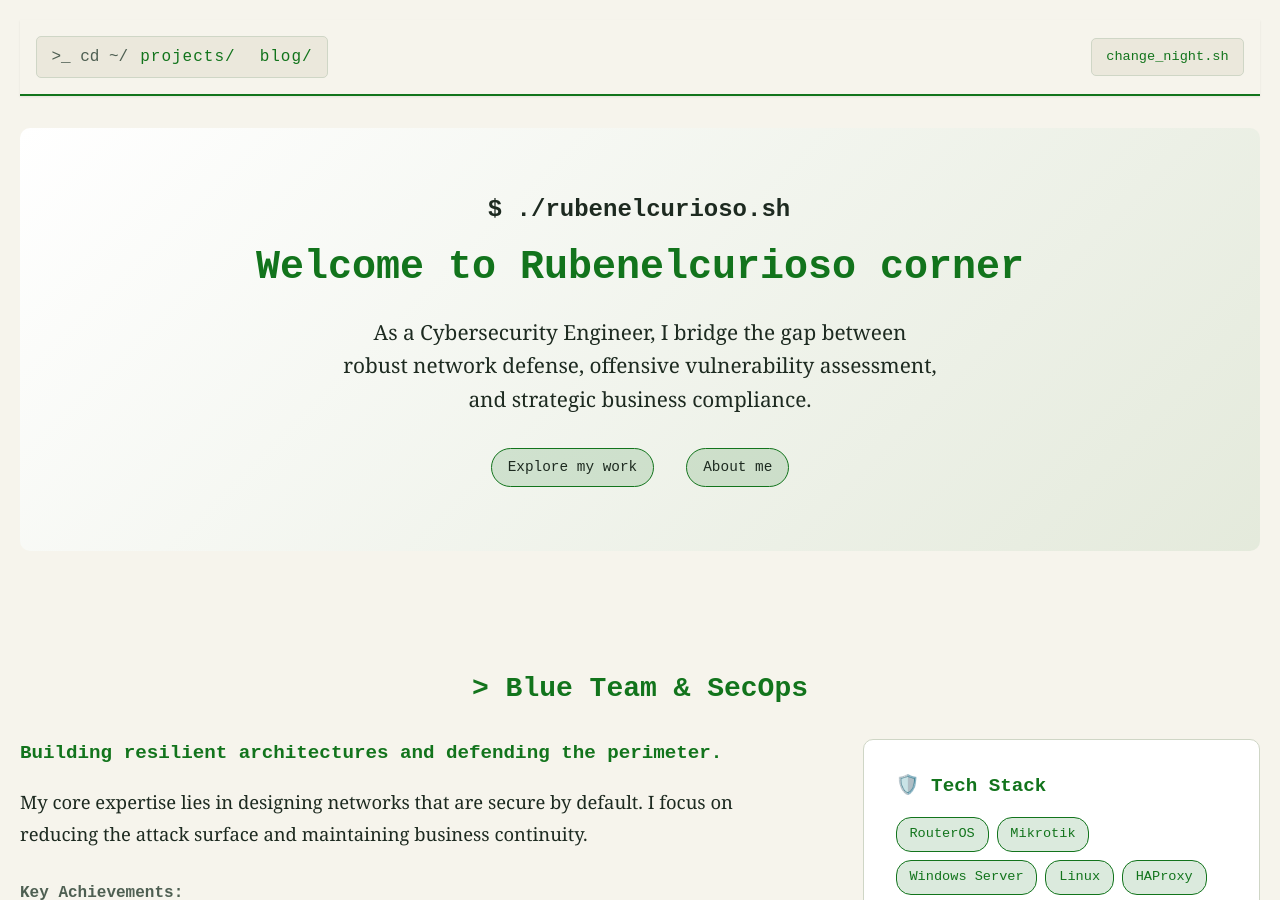
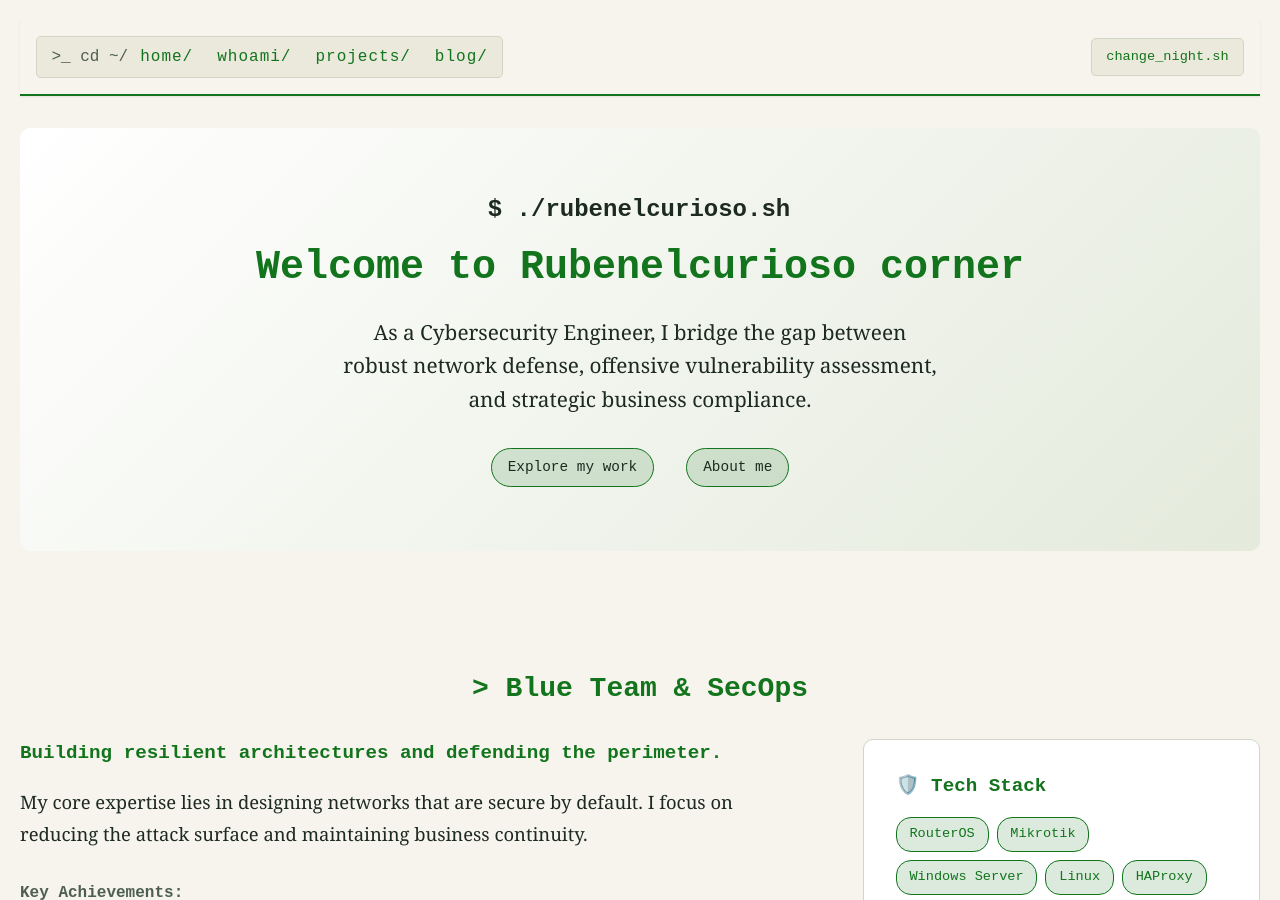
Before and after one commit to Rubenelcurioso/rubenelcurioso.github.io, a Jekyll site: the page built from index.html, in a window 1280 px wide and 900 px high. Built offline with Jekyll 4.4.1, drawn with Linux system fonts in a browser that asks for light colours.

Commit message:
fix: broken navbar links

```diff
--- a/index.html
+++ b/index.html
@@ -7,6 +7,8 @@ layout: default
     <div class="console">
       <span class="console-prompt" aria-hidden="true">&gt;_ cd ~/</span>
       <ul class="console-options">
+        <li><a href="~" title="Home">home/</a></li>
+        <li><a href="/whoami" title="WhoAmI">whoami/</a></li>
         <li><a href="/projects" title="Projects">projects/</a></li>
         <li><a href="/blog/" title="Blog">blog/</a></li>
       </ul>
```
